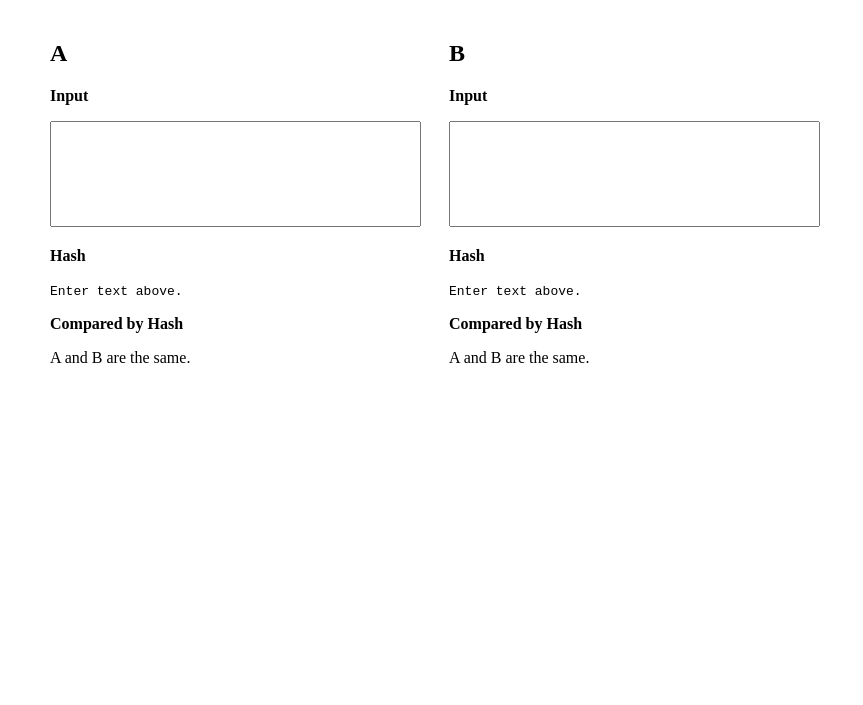
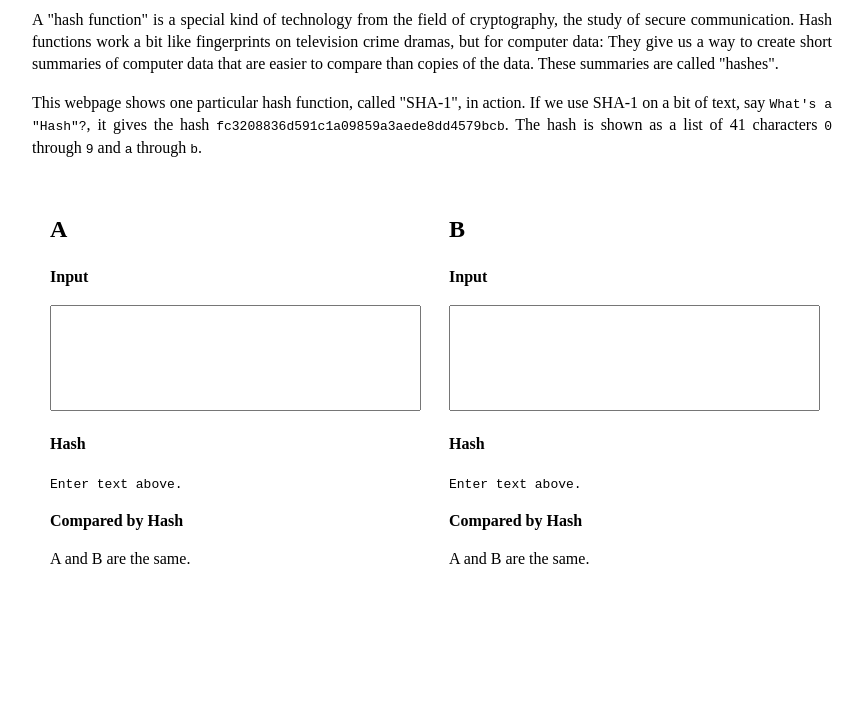
Before and after one commit to kemitchell/whatsahash, a plain HTML site: page index.html in a window 1280 px wide. Shown: the part 95-800 px from the top of the page, without its empty margins (208-1071 px from the left). Drawn offline with Linux system fonts and the light colour scheme.

Commit message:
Begin explanation

```diff
--- a/index.html
+++ b/index.html
@@ -30,11 +30,26 @@ textarea {
 label {
   font-weight: bold;
 }
+* {
+  line-height: 140%;
+  text-align: justify;
+}
     </style>
   </head>
+
   <body>
     <article>
       <h1>What's a "Hash"?</h1>
+      <p>
+        A "hash function" is a special kind of technology from the field of cryptography, the study of secure communication.
+        Hash functions work a bit like fingerprints on television crime dramas, but for computer data:  They give us a way to create short summaries of computer data that are easier to compare than copies of the data.
+        These summaries are called "hashes".
+      </p>
+      <p>
+        This webpage shows one particular hash function, called "SHA-1", in action.
+        If we use SHA-1 on a bit of text, say <code>What's a "Hash"?</code>, it gives the hash <code>fc3208836d591c1a09859a3aede8dd4579bcb</code>.
+        The hash is shown as a list of 41 characters <code>0</code> through <code>9</code> and <code>a</code> through <code>b</code>.
+      </p>
       <table>
         <tr>
           <td>
```
